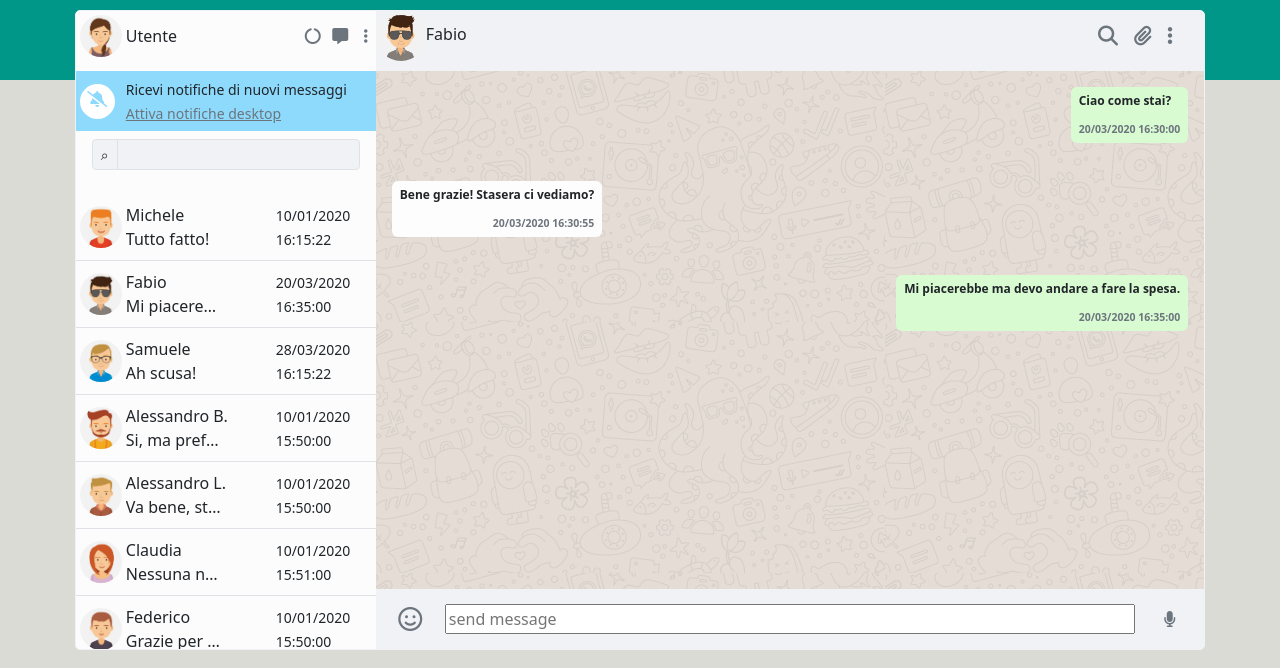
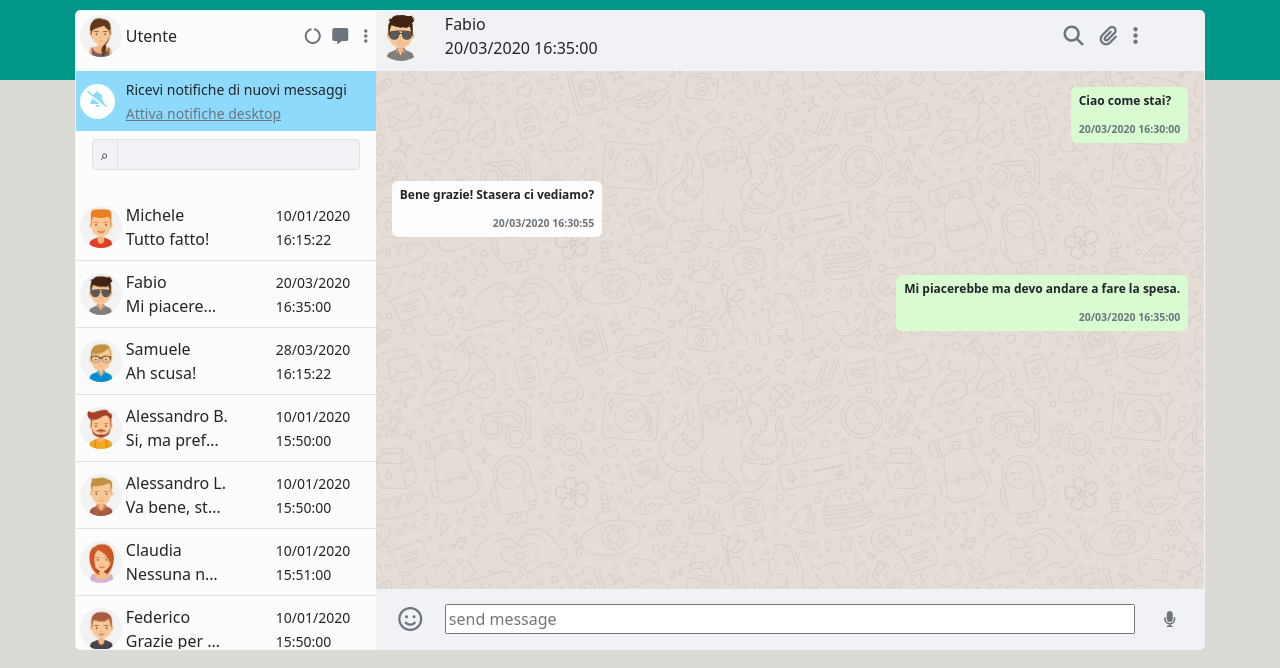
Before and after one commit to AlessandroPagliuca/vue-boolzapp, a plain HTML site: page index.html in a window 1280 px wide. Both pictures are taken after a click on the element 225 px from the left and 294 px from the top of the page. Drawn offline with nearby package versions, Linux system fonts and the light colour scheme.

Commit message:
Upgraded ContactHeader and fixed error cdn vue

```diff
--- a/index.html
+++ b/index.html
@@ -95,12 +95,14 @@
                         <div class="c92ContactHeader">
 
                             <div class="row flex-row g-0 align-items-center">
-                                <div class="c92Profile col-10">
+                                <div class="c92Profile col-sm-2 col-lg-1 col-xxl-1">
                                     <img :src="selectedContact.avatar.replace('.png', '.jpg' )" alt="">
-                                    <span>{{selectedContact.name}}</span>
                                 </div>
-
-                                <div class="col-2">
+                                <div class="col-sm-6 col-lg-8 col-xxl-10">
+                                    <div>{{selectedContact.name}}</div>
+                                    <div>{{selectedContact.messages[selectedContact.messages.length -1].date}}</div>
+                                </div>
+                                <div class="col-sm-4 col-lg-3 col-xxl-1">
                                     <div class="d-flex justify-content-center c92Cursors">
                                         <i class="fa-solid fa-magnifying-glass fs-5 text-secondary py-1 px-2"></i>
                                         <i class="fa-solid fa-paperclip fs-5 text-secondary py-1 px-2"></i>
@@ -146,7 +148,7 @@
             </div>
         </main>
     </div>
-    <script src="https://unpkg.com/vue@3/dist/vue.global.js"></script>
+    <script src="https://cdn.jsdelivr.net/npm/vue@3.2.47/dist/vue.global.min.js"></script>
     <script src="./script/script.js"></script>
 </body>
 </html>
```
